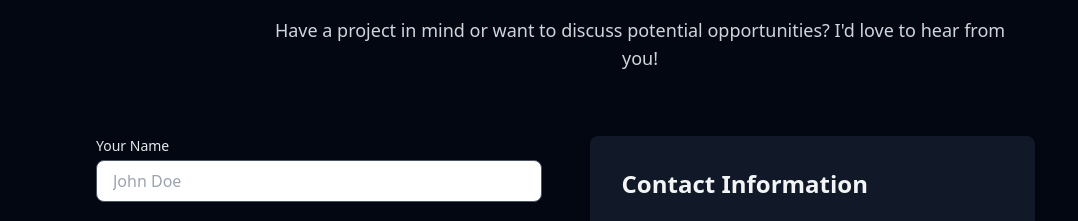
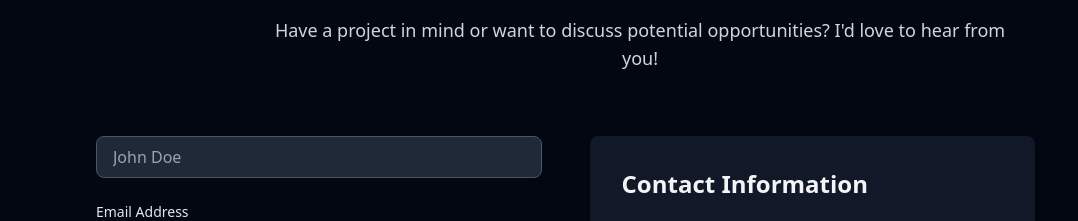
Before and after one commit to kendrick-collab/coder, a plain HTML site: page index.html in a window 1280 px wide. Shown: the part 2460-2681 px from the top of the page, 0-1078 px from the left. Drawn offline with nearby package versions, Linux system fonts and the light colour scheme.

Commit message:
Update index.html

```diff
--- a/index.html
+++ b/index.html
@@ -260,10 +260,7 @@
             <div class="flex flex-col md:flex-row gap-12">
                 <div class="md:w-1/2 animate-fadeIn delay-300">
                     <form class="space-y-6">
-                        <div>
-                            <label for="name" class="block text-sm font-medium text-gray-200 mb-1">Your Name</label>
-                            <input type="text" id="name" class="w-full px-4 py-2 border border-gray-600 rounded-lg focus:ring-2 focus:ring-blue-500 focus:border-blue-500 transition duration-300" placeholder="John Doe">
-                        </div>
+                        <input type="text" id="name" class="w-full px-4 py-2 bg-gray-800 text-white border border-gray-600 rounded-lg focus:ring-2 focus:ring-blue-500 focus:border-blue-500 transition duration-300" placeholder="John Doe">
                         <div>
                             <label for="email" class="block text-sm font-medium text-gray-200 mb-1">Email Address</label>
                             <input type="email" id="email" class="w-full px-4 py-2 border border-gray-600 rounded-lg focus:ring-2 focus:ring-blue-500 focus:border-blue-500 transition duration-300" placeholder="john@example.com">
```
